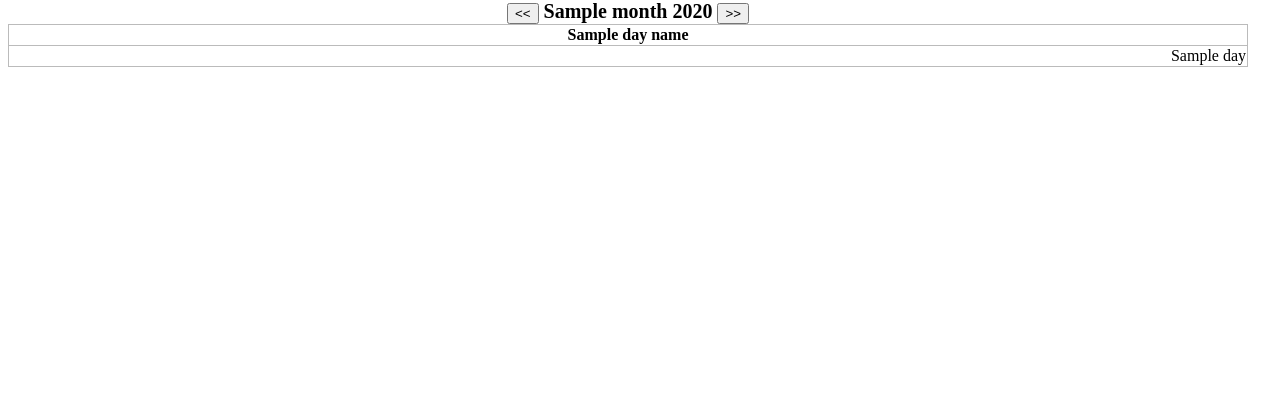
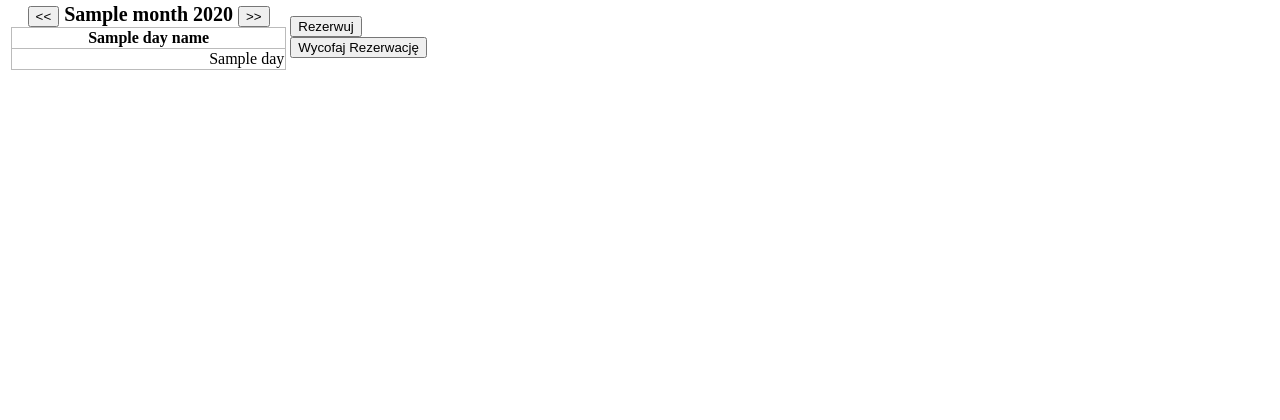
Before and after one commit to Lesziy/access_control, a Django app: template templates/calendar.html in a window 1280 px wide. Shown: the part 104-524 px from the top of the page. Run offline with Django 3.2, Linux system fonts and the light colour scheme; the template is opened without the code that fills it: most values are stand-ins (such as "Sample title", 1, 10 or a date in 2020).

Commit message:
dodanie przyciskow

```diff
--- a/static/css/calendar.css
+++ b/static/css/calendar.css
@@ -22,3 +22,7 @@
 	background-color: white;
 
 }
+td
+{
+   width : 25%;
+}
--- a/templates/calendar.html
+++ b/templates/calendar.html
@@ -15,6 +15,9 @@
 			color: #444444;
 		}
 </style>
+   <table>
+      <tr>
+      <td>
       <div class = "table">
        <table>
           <caption>
@@ -37,6 +40,15 @@
           {% endfor %}
         </table>
       </div>
+      </td>
+      <td>
+         <div class = "button"><button id = "reserve" onclick = "reserve()"> Rezerwuj </button>
+         <br>
+         <button id = "resign" onclick = "resign()"> Wycofaj Rezerwację</button></div>
+      </td>
+      </tr>
+   </table>
+<br>
 <div class = "logoutButton">
 			<form name = "logout" action = "" method = "post"> {% csrf_token %}
 				<input type = "submit" name = "logoutSubmit" value = "Logout">
```
